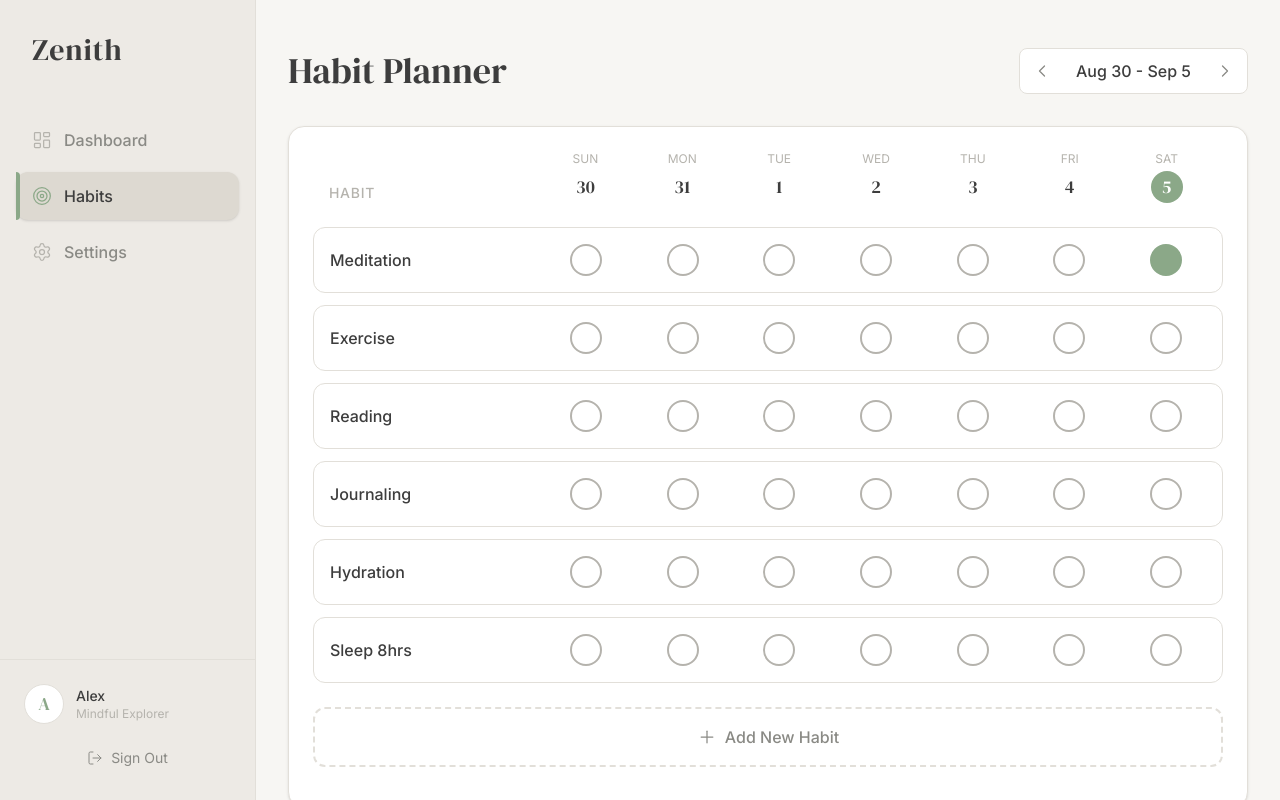
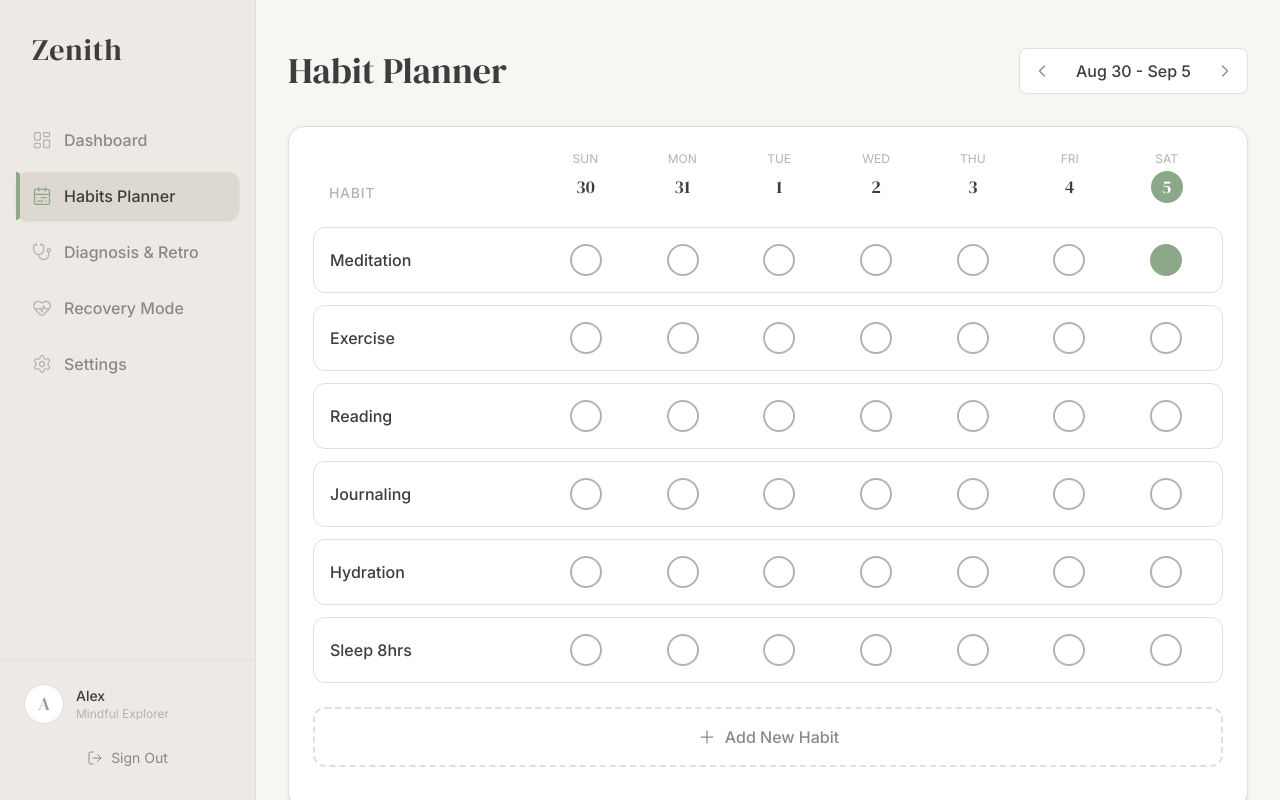
Before and after one commit to SamarSiddiqui/Zenith, a Next.js app: page /habits in a window 1280 px wide. Built offline with nearby package versions, Linux system fonts and the light colour scheme.

Commit message:
feat(navigation): update Sidebar with 5 Zenith routes

```diff
--- a/components/Sidebar.tsx
+++ b/components/Sidebar.tsx
@@ -1,7 +1,7 @@
 "use client";
 
 import React from 'react';
-import { LayoutDashboard, Target, Settings, LogOut } from 'lucide-react';
+import { LayoutDashboard, CalendarRange, Stethoscope, HeartPulse, Settings, LogOut } from 'lucide-react';
 import { motion } from 'framer-motion';
 import Link from 'next/link';
 import { usePathname, useRouter } from 'next/navigation';
@@ -18,14 +18,24 @@ export function Sidebar({ userName, isOpen = true, onCloseMobile }: SidebarProps
 
     const navItems = [
         {
-            id: '/',
+            id: '/dashboard',
             label: 'Dashboard',
             icon: LayoutDashboard,
         },
         {
             id: '/habits',
-            label: 'Habits',
-            icon: Target,
+            label: 'Habits Planner',
+            icon: CalendarRange,
+        },
+        {
+            id: '/diagnosis',
+            label: 'Diagnosis & Retro',
+            icon: Stethoscope,
+        },
+        {
+            id: '/recovery',
+            label: 'Recovery Mode',
+            icon: HeartPulse,
         },
         {
             id: '/settings',
```
